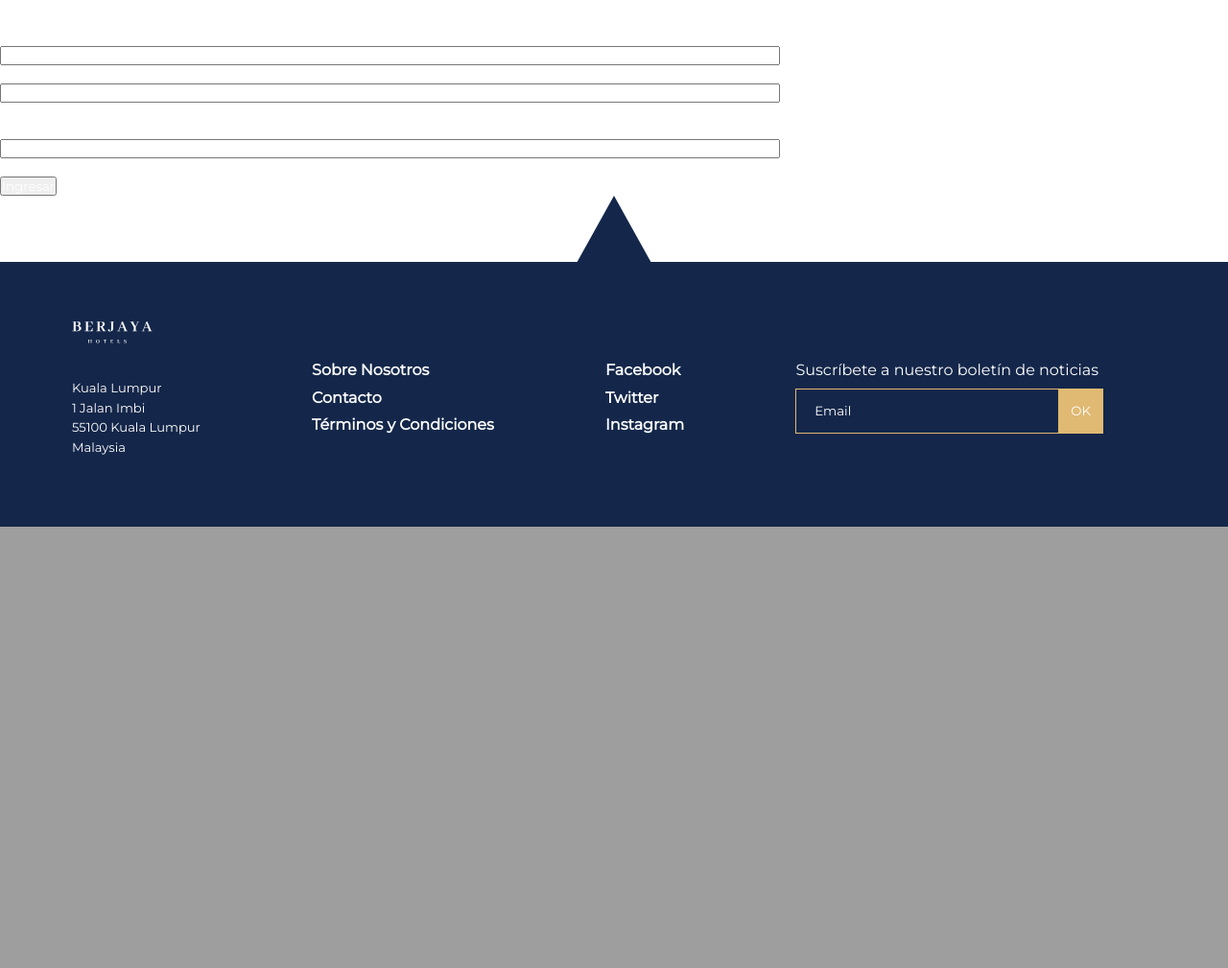
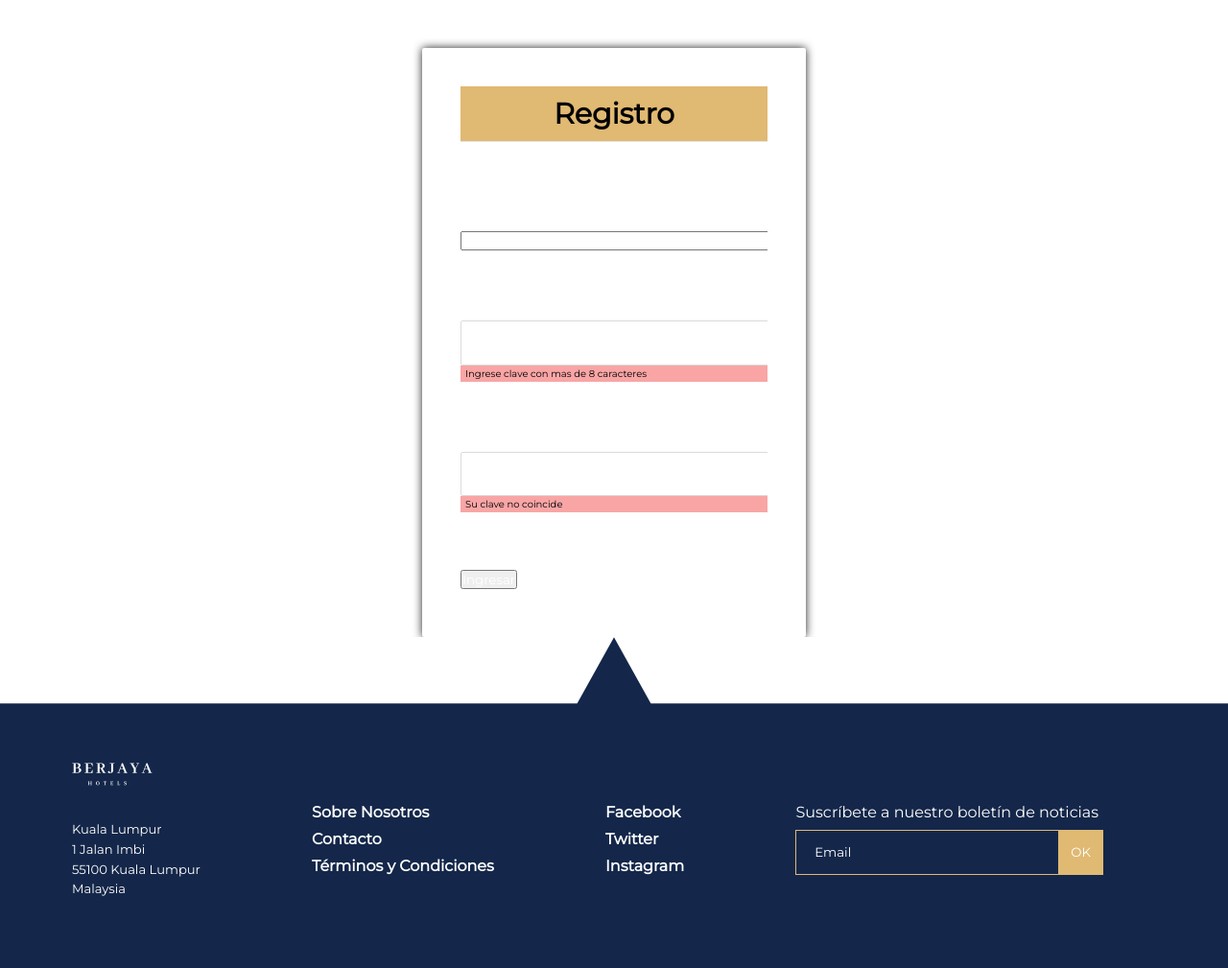
Before and after one commit to Rassaster/misionTIC-reservasHotelBerjaya, a Flask app: page /registro/ in a window 1280 px wide. Shown: the part 609-1618 px from the top of the page at 96% size. Before the commit the page ends 1158 px from the top, so only its background shows below. Run offline with Flask 2, Linux system fonts and the light colour scheme.

Commit message:
tratando de conectar bd

```diff
--- a/src/app.py
+++ b/src/app.py
@@ -58,10 +58,12 @@ def registro():
         if clave1 != clave2:
             flash('ERROR: La clave y la verificación no coinciden')
             swerror = True
+        print(swerror)
         if not swerror:
-            sql = "INSERT INTO credenciales(correo, clave) VALUES (?, ?)"
+            sql = "INSERT INTO credenciales(usuario, contrasena) VALUES (?, ?)"
             pwd = generate_password_hash(clave1)
             res = accion(sql,(email, pwd))
+            print(res)
             if res!=0:
                 flash('INFO: Datos almacenados con exito')
             else:
--- a/src/db.py
+++ b/src/db.py
@@ -1,15 +1,15 @@
 import sqlite3
-URL_DB = '../db/berjaya.db'
+URL_DB = 'berjaya.db'
 
-# def seleccion(sql) -> list:
-#     """ Ejecuta una consulta de selección sobre la base de datos """
-#     try:
-#         with sqlite3.connect(URL_DB) as con:
-#             cur = con.cursor()
-#             res = cur.execute(sql).fetchall()
-#     except Exception:
-#         res = None
-#     return res
+def seleccion(sql) -> list:
+    """ Ejecuta una consulta de selección sobre la base de datos """
+    try:
+        with sqlite3.connect(URL_DB) as con:
+            cur = con.cursor()
+            res = cur.execute(sql).fetchall()
+    except Exception:
+        res = None
+    return res
 
 def accion(sql, datos) -> int:
     """ Ejecuta una consulta de acción sobre la base de datos """
--- a/src/static/css/registro.css
+++ b/src/static/css/registro.css
@@ -1,11 +1,5 @@
-@import "compass/css3";
-
-@button: rgba(148,186,101,0.7);
-
-@test: #14274A;
 
 .body {
-  background: #384047;
   font-family: sans-serif;
   font-size: 10px
 }
@@ -16,46 +10,54 @@
   margin: 50px auto 0;
   box-shadow: 0 0 1em #222;
   border-radius: 2px;
-  h2 {
+}
+.registroForm > h2 {
+    background: #E0B973;
     margin:0 0 50px 0;
     padding:10px;
     text-align:center;
     font-size:30px;
     color:darken(#e5e5e5, 50%);
     border-bottom:solid 1px #e5e5e5;
+    color:black;
   }
-  p {
+.registroForm > p {
     margin: 0 0 3em 0;
     position: relative;
+    color:black;
   }
-  input {
+.registroForm > input {
     display: block;
     box-sizing: border-box;
     width: 100%;
     outline: none;
     margin:0;
+    color:black;
   }
-  input[type="text"],
+.registroForm > input[type="text"],
   input[type="password"] {
     background: #fff;
     border: 1px solid #dbdbdb;
     font-size: 1.6em;
     padding: .8em .5em;
     border-radius: 2px;
+    color:black;
   }
-  input[type="text"]:focus,
+.registroForm > input[type="text"]:focus,
   input[type="password"]:focus {
-    background: #fff
+    background: #fff;
+    color:black;
   }
-  span {
+.registroForm > span {
     display:block;
     background: #F9A5A5;
     padding: 2px 5px;
     color: #666;
+    color:black;
   }
-  input[type="submit"] {
-    background: @button;
-    box-shadow: 0 3px 0 0 darken(@button, 10%);
+.registroForm > input[type="submit"] {
+    background: rgba(148,186,101,0.7);
+    box-shadow: 0 3px 0 0 darken(rgba(148,186,101,0.7), 10%);
     border-radius: 2px;
     border: none;
     color: #fff;
@@ -68,14 +70,11 @@
     padding: .8em 0;
     text-shadow: 0 1px #68B25B;
   }
-  input[type="submit"]:hover {
-    background: rgb(18, 41, 173);
-    text-shadow:0 1px 3px darken(@button, 30%);
+.registroForm > input[type="submit"]:hover {
+    background: #14274A;
+    text-shadow:0 1px 3px darken(rgba(148, 186, 101, 0.7), 30%);
   }
-  input[type="submit"]:hover {
-
-  }
-  label{
+.registroForm > label{
     position: absolute;
     left: 8px;
     top: 12px;
@@ -85,11 +84,11 @@
     padding: 4px 10px;
     font-weight: 400;
     background-color: rgba(255,255,255,0);
-    @include transition(color .3s, top .3s, background-color .8s);
-    &.floatLabel{
+  }
+.registroForm transition(color .3s, top .3s, background-color .8s);
+.registroForm > .floatLabel{
       top: -11px;
       background-color: rgba(255,255,255,0.8);
       font-size: 14px;
-    }
-	}
+      color: black;
 }
--- a/src/templates/registro.html
+++ b/src/templates/registro.html
@@ -1,4 +1,9 @@
 {% extends 'base.html' %}
+
+{% block headCustom %}
+	{{ super() }}
+	<link rel="stylesheet" type="text/css" href='{{ url_for("static", filename="css/registro.css") }}'>
+{% endblock %}
 
 {% block title %}Registro{% endblock %}
 
```
Also changed, not shown: bd/berjaya.db, berjaya.db (added), src/berjaya.db (added).
